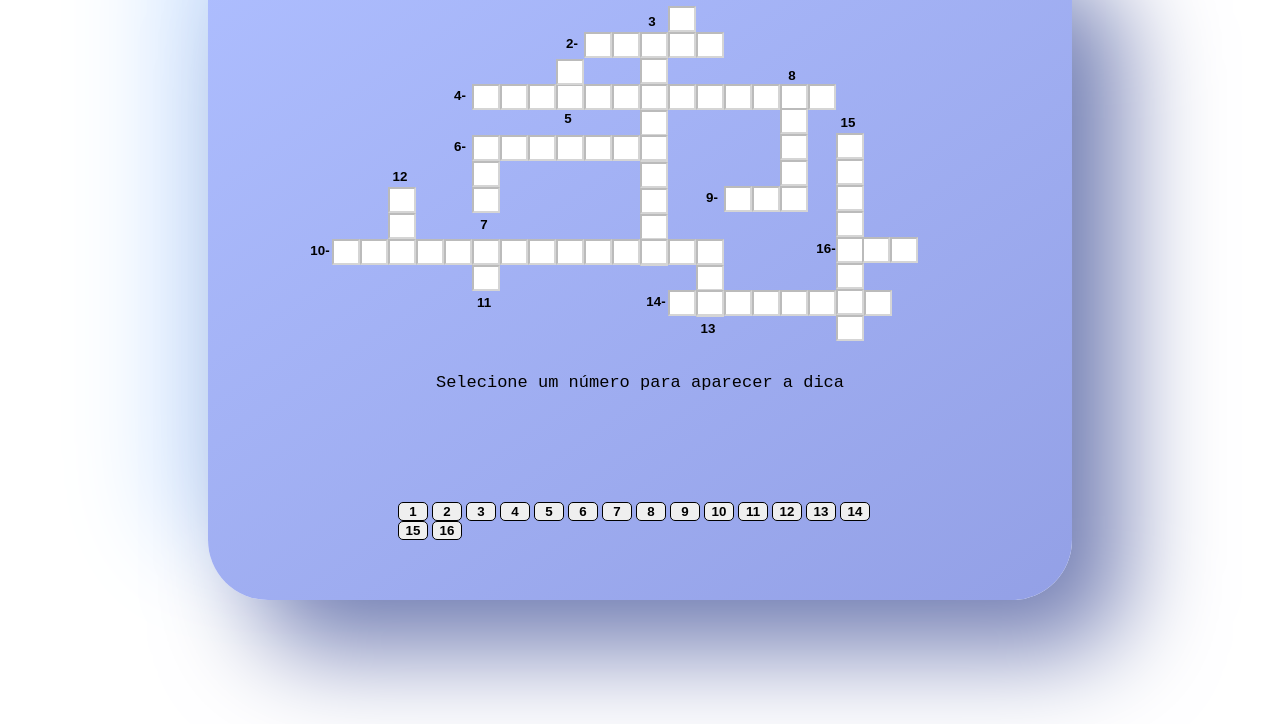
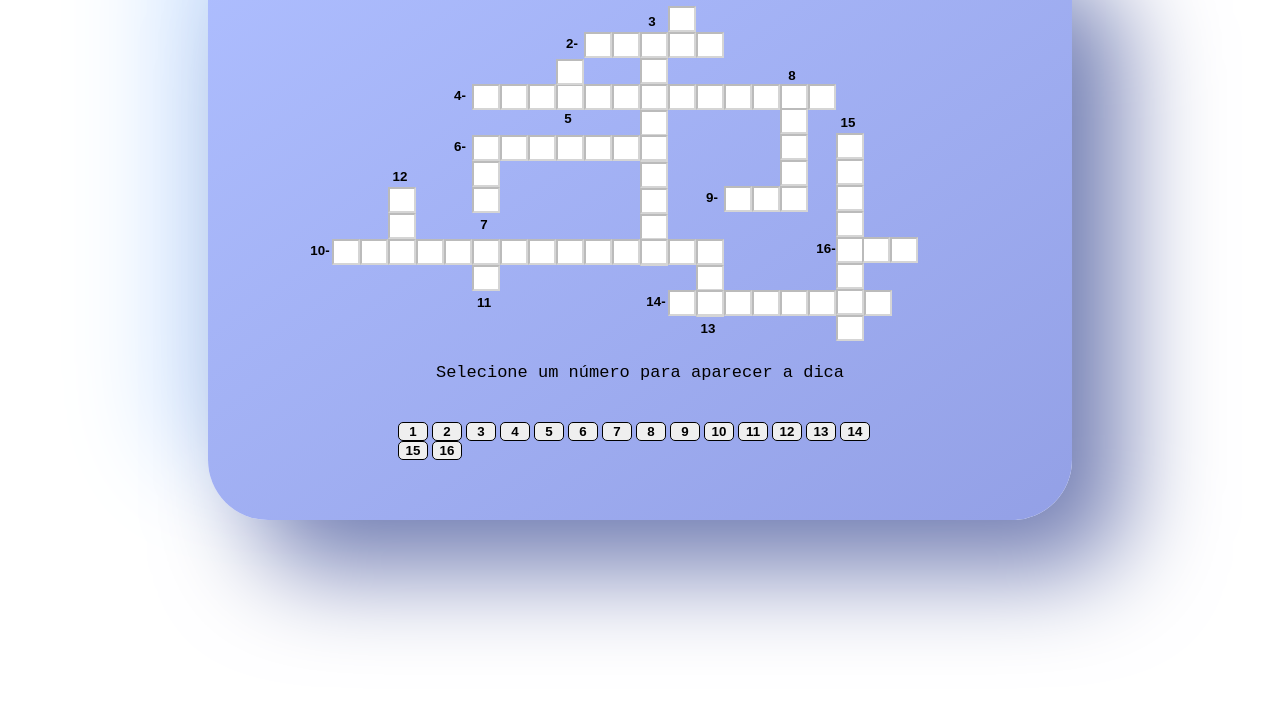
Before and after one commit to YuriLealS/Cruzadinha, a plain HTML site: page index.html in a window 1280 px wide. Shown: the part 76-800 px from the top of the page. Drawn offline with Linux system fonts and the light colour scheme.

Commit message:
Div da frase ajustada

```diff
--- a/style.css
+++ b/style.css
@@ -141,7 +141,8 @@
     }
 
     #frase{
-        margin: 110px;
+        margin-top: 100px;
+        margin-bottom: 20px;
         text-align: center;
     }
 
```
